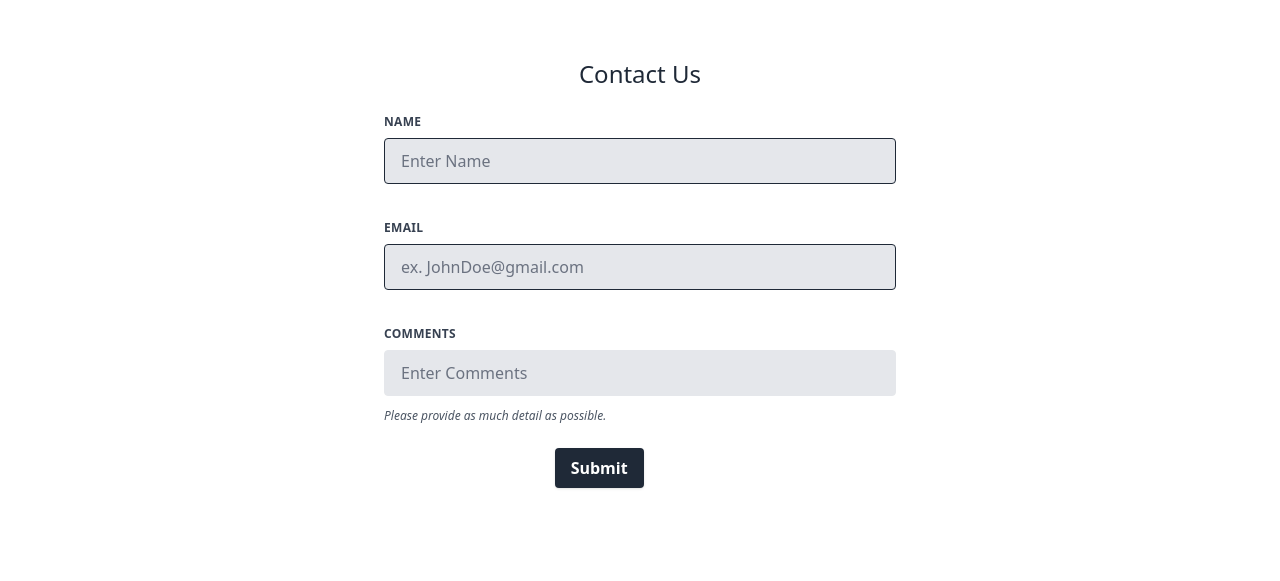
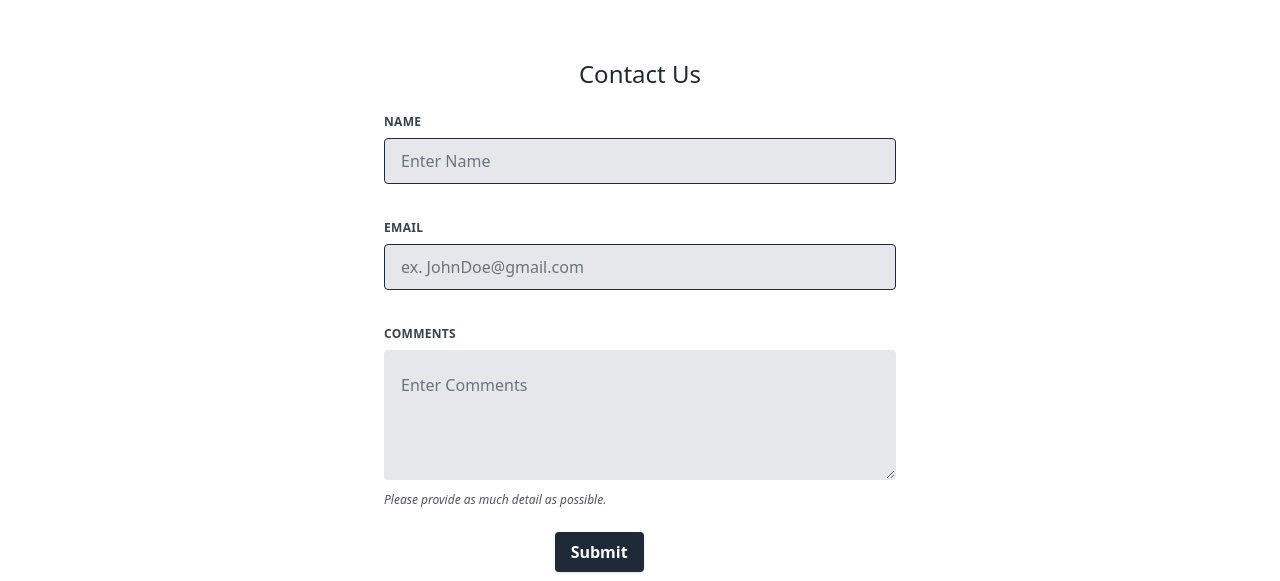
Before and after one commit to ivanv257/recruitlinkZA, a website: page index.html in a window 1280 px wide. Shown: the part 2010-2591 px from the top of the page. Drawn offline with nearby package versions, Linux system fonts and the light colour scheme.

Commit message:
Text box for form enlarged and paragrpahs now possible.

```diff
--- a/index.html
+++ b/index.html
@@ -17,8 +17,8 @@
         <div class="flex items-center justify-between">
             <!-- Logo -->
             <div class="pt-2">
-                <h2 class="text-2xl font-semibold">RecruitlinkZA</h3>
-                <!--<img src="img/refindlogo.gif" alt="RecruitlinkZA" class="w-10">-->
+                <h2 class="text-2xl font-semibold">RecruitlinkZA</h2>
+                <!--<img src="img/logoAttempt1.svg" alt="RecruitlinkZA" class="w-10">-->
             </div>
             <div class="hidden space-x-10 md:flex">
                 <a href="#about" class="hover:text-darkOrange font-medium">About</a>
@@ -253,9 +253,9 @@
                         for="grid-comments">
                         Comments
                     </label>
-                    <input
-                        class="appearance-none block w-full bg-gray-200 text-gray-700 border border-gray-200 rounded py-3 px-4 mb-3 leading-tight focus:outline-none focus:bg-white focus:border-gray-500"
-                        id="grid-comments" type="text" placeholder="Enter Comments" required>
+                    <textarea
+                        class="appearance-none block w-full bg-gray-200 text-gray-700 border border-gray-200 rounded py-6 px-4 mb-3 leading-tight focus:outline-none focus:bg-white focus:border-gray-500"
+                        id="grid-comments" type="text" placeholder="Enter Comments" rows="4" required></textarea>
                     <p class="text-gray-600 text-xs italic">Please provide as much detail as possible.</p>
                 </div>
             </div>
```
Also changed, not shown: css/main.css, img/logoAttempt1.svg (added).
